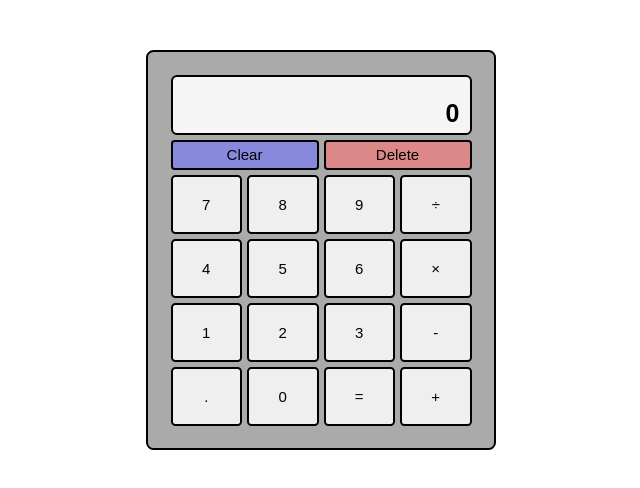
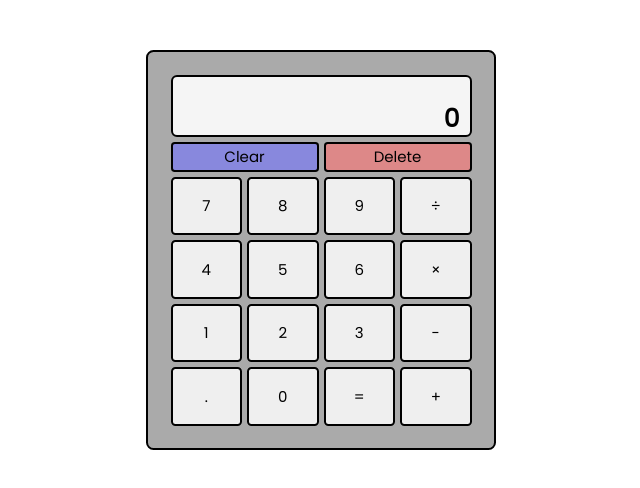
Before and after one commit to HJaen/js-calculator, a plain HTML site: page index.html in a window 1280 px wide. Shown: the whole page, without its empty margins (319-959 px from the left). Drawn offline with Linux system fonts and the light colour scheme.

Commit message:
Edit formatting

```diff
--- a/script.js
+++ b/script.js
@@ -14,7 +14,7 @@ operand0 = operand1 = 0;
 clearBtn.addEventListener('click', clearScreen);
 deleteBtn.addEventListener('click', popCurrNum);
 numsBtn.forEach((button) => button.addEventListener('click', () => appendCurrNum(button.textContent)));
-opsBtn.forEach((button) => button.addEventListener('click', () => setOp(button.textContent[0])));
+opsBtn.forEach((button) => button.addEventListener('click', () => setOp(button.textContent[0])));   // Ensure only operators are stored
 decimalBtn.addEventListener('click', appendDecimal);
 equalsBtn.addEventListener('click', evaluate);
 
--- a/style.css
+++ b/style.css
@@ -1,9 +1,11 @@
+@import url('https://fonts.googleapis.com/css2?family=Poppins&display=swap');
+
 *, *::before, *::after {
     margin: 0;
     padding: 0;
     box-sizing: border-box;
     font-size: 15px;
-    font-family: Arial, Helvetica, sans-serif;
+    font-family: 'Poppins', sans-serif;
     text-align: center;
 }
 
```
Also changed, not shown: index.html (indentation only).
